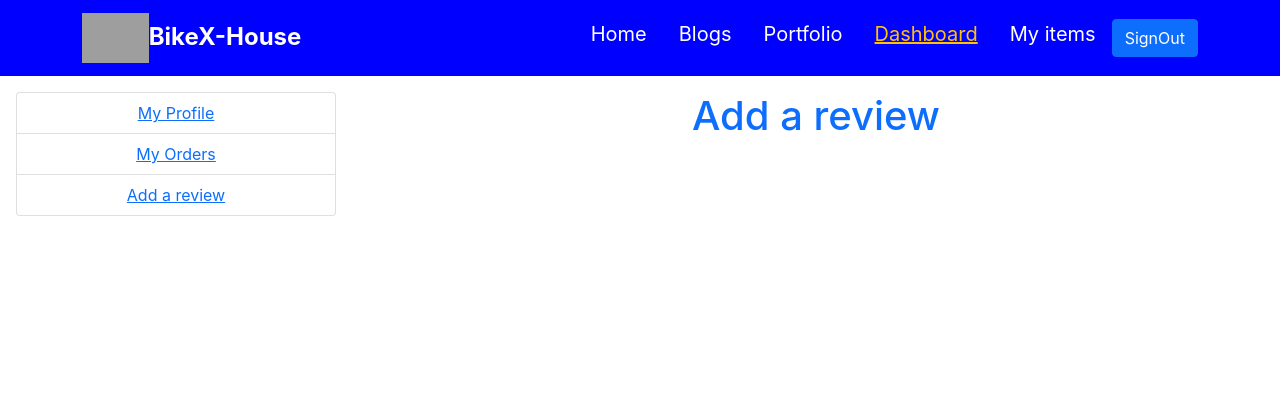
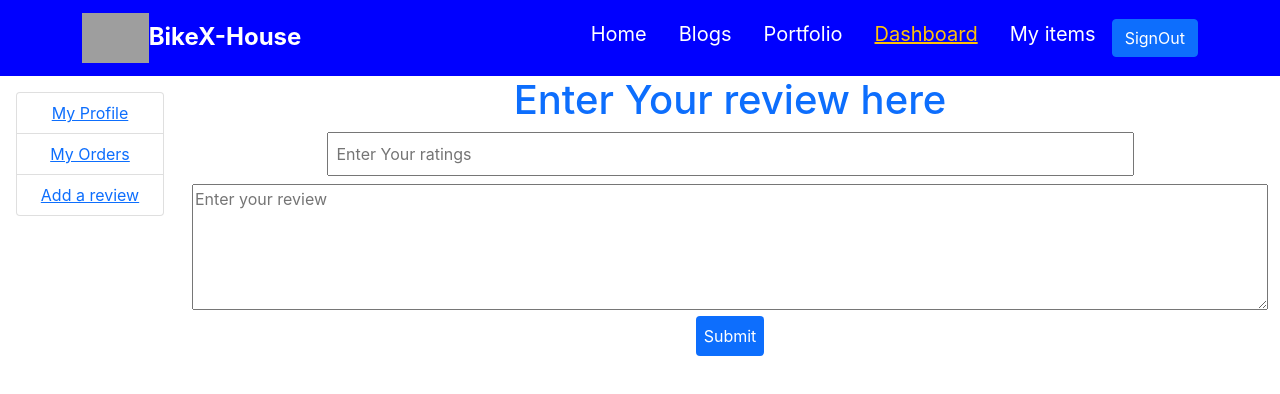
Before and after one commit to Jubayer-cmd/BikeX-House, a React (Create React App) app: page /dashboard/review in a window 1280 px wide. Shown: the top 394 px of the page. Built offline with nearby package versions, Linux system fonts and the light colour scheme; no server answers; sample sign-in values are in the browser's storage; grey boxes are pictures that could not be loaded.

Commit message:
review added

```diff
--- a/src/Components/Dashing/AddProducts.js
+++ b/src/Components/Dashing/AddProducts.js
@@ -18,6 +18,8 @@ const AddProducts = () => {
         if (data.insertedId) {
           reset();
           toast.success("Place order successfully!");
+        } else {
+          toast.error("Fail to add product!");
         }
       });
   };
--- a/src/Components/Dashing/Dashing.js
+++ b/src/Components/Dashing/Dashing.js
@@ -9,8 +9,8 @@ const Dashing = () => {
   const [user] = useAuthState(auth);
   const [admin] = useAdmin(user);
   return (
-    <div className="d-flex">
-      <div className="w-25 my-3 mx-3 text-center">
+    <div className="d-flex distra">
+      <div className="w-25 my-3 mx-3 sm:d-block text-center">
         <ListGroup>
           <ListGroup.Item>
             <Link to="/dashboard">My Profile</Link>
@@ -43,7 +43,7 @@ const Dashing = () => {
           )}
         </ListGroup>
       </div>
-      <div className="mx-auto">
+      <div className="container mx-auto">
         <Outlet></Outlet>
       </div>
     </div>
--- a/src/Components/Dashing/Profile.js
+++ b/src/Components/Dashing/Profile.js
@@ -1,9 +1,112 @@
-import React from "react";
+import React, { useState } from "react";
+import { Button, ListGroup, ListGroupItem } from "react-bootstrap";
+import { useAuthState } from "react-firebase-hooks/auth";
+import { toast } from "react-toastify";
+import auth from "../../firebase.init";
 
 const Profile = () => {
+  const [user] = useAuthState(auth);
+  const [list, setlist] = useState(false);
+  const handleSubmit = (event) => {
+    event.preventDefault();
+
+    const reviews = {};
+    // console.log(reviews);
+    fetch("http://localhost:5000/user", {
+      method: "POST",
+      headers: {
+        authorization: `Bearer ${localStorage.getItem("accessToken")}`,
+        "content-type": "application/json",
+      },
+      body: JSON.stringify(reviews),
+    })
+      .then((res) => res.json())
+      .then((data) => {
+        if (data.insertedId) {
+          toast.success("Profile update successfully!");
+        } else {
+          toast.error("Fail to update profile!");
+        }
+      });
+  };
   return (
-    <div>
-      <h1>here is profile</h1>
+    <div className="mx-auto">
+      <h1 className="text-center text-primary">Your Profile</h1>
+      <div className="w-75">
+        <ListGroup className="list-group-flush">
+          <ListGroupItem>
+            UserName: {user.displayname || "no value"}
+          </ListGroupItem>
+          <ListGroupItem>Email: {user.email}</ListGroupItem>
+          <ListGroupItem>Education:{user?.education}</ListGroupItem>
+          <ListGroupItem>Phone:{user?.phone}</ListGroupItem>
+          <ListGroupItem>Location:{user?.location}</ListGroupItem>
+          <ListGroupItem>Linkedin:{user?.linkedin}</ListGroupItem>
+          <ListGroupItem>About:{user?.about}</ListGroupItem>
+        </ListGroup>
+        <Button className="mx-auto" onClick={() => setlist(true)}>
+          Update
+        </Button>
+      </div>
+      {list && (
+        <div>
+          <form onSubmit={handleSubmit} className="w-75 border-1 text-center">
+            <input
+              className="rounded w-100 p-2 m-2"
+              type="text"
+              name="education"
+              id=""
+              placeholder="Education"
+              required
+            />{" "}
+            <br />
+            <input
+              className="rounded w-100 p-2 m-2"
+              type="text"
+              name="location"
+              id=""
+              placeholder="Location"
+              required
+            />
+            <br />
+            <input
+              className="rounded w-100  p-2 m-2"
+              type="text"
+              name="phone"
+              id=""
+              placeholder="Phone"
+              required
+            />
+            <br />
+            <input
+              className="rounded w-100  p-2 m-2"
+              type="text"
+              name="linkedin"
+              id=""
+              placeholder="Linkedin link"
+              required
+            />
+            <br />
+            <input
+              className="rounded w-100  p-2 m-2"
+              type="text"
+              name="about"
+              id=""
+              placeholder="About yourself"
+              required
+            />{" "}
+            <br />
+            <input
+              className="border-0 bg-primary text-white rounded p-2 m-2"
+              type="submit"
+              value="Submit"
+            />
+            <Button className="btn-danger" onClick={() => setlist(false)}>
+              Cancel
+            </Button>
+          </form>
+        </div>
+      )}
     </div>
   );
 };
--- a/src/Components/Dashing/Review.js
+++ b/src/Components/Dashing/Review.js
@@ -1,9 +1,72 @@
 import React from "react";
+import { useAuthState } from "react-firebase-hooks/auth";
+import { toast } from "react-toastify";
+import auth from "../../firebase.init";
 
 const Review = () => {
+  const [user] = useAuthState(auth);
+  const handleSubmit = (event) => {
+    event.preventDefault();
+    const ratings = event.target.ratings.value;
+    const review = event.target.review.value;
+    const reviews = {
+      rating: ratings,
+      review: review,
+      email: user?.email,
+      image: user?.photoURL,
+      username: user?.displayName,
+    };
+    // console.log(reviews);
+    fetch("http://localhost:5000/review", {
+      method: "POST",
+      headers: {
+        authorization: `Bearer ${localStorage.getItem("accessToken")}`,
+        "content-type": "application/json",
+      },
+      body: JSON.stringify(reviews),
+    })
+      .then((res) => res.json())
+      .then((data) => {
+        if (data.insertedId) {
+          toast.success("Reviews Added successfully!");
+        } else {
+          toast.error("Fail to add Reviews");
+        }
+      });
+  };
   return (
-    <div>
-      <h1 className="text-center text-primary py-3">Add a review</h1>
+    <div className="text-center">
+      <div>
+        <h1 className="text-primary">Enter Your review here</h1>
+        <form onSubmit={handleSubmit}>
+          <input
+            className="w-75 p-2 mb-2"
+            type="number"
+            name="ratings"
+            placeholder="Enter Your ratings"
+            id=""
+            min="1"
+            max="5"
+            step="0.01"
+            required
+          />{" "}
+          <br />
+          <textarea
+            name="review"
+            id=""
+            cols="103"
+            rows="5"
+            placeholder="Enter your review"
+            required
+          ></textarea>
+          <br />
+          <input
+            className="bg-primary border-0 p-2 mb-5 rounded text-white"
+            type="submit"
+            value="Submit"
+          />
+        </form>
+      </div>
     </div>
   );
 };
--- a/src/Components/Home/Banner.css
+++ b/src/Components/Home/Banner.css
@@ -2,3 +2,9 @@
   max-height: 80vh;
   object-fit: cover;
 }
+@media only screen and (max-width: 600px) {
+  .distra {
+    display: block !important;
+    margin: 0 auto;
+  }
+}
--- a/src/Components/Home/Home.js
+++ b/src/Components/Home/Home.js
@@ -5,12 +5,14 @@ import "./Home.css";
 import LastSection from "./LastSection";
 import Parts from "./Parts";
 import TwoSection from "./TwoSection";
+import UserReview from "./UserReview";
 const Home = () => {
   return (
     <div>
       <Banner></Banner>
       <TwoSection></TwoSection>
       <Parts></Parts>
+      <UserReview></UserReview>
       <LastSection></LastSection>
       <Footer></Footer>
     </div>
--- a/src/Components/Home/Parts.js
+++ b/src/Components/Home/Parts.js
@@ -12,7 +12,7 @@ const Parts = () => {
         <p>Top selling Parts</p>
       </header>
       <div className="product-container">
-        {part.slice(0, 6).map((product) => (
+        {part.slice(-6).map((product) => (
           <Products key={product._id} product={product}></Products>
         ))}
       </div>
--- /dev/null
+++ b/src/Components/Home/UserReview.js
@@ -0,0 +1,25 @@
+import React, { useEffect, useState } from "react";
+import UserRow from "./UserRow";
+const UserReview = () => {
+  const [review, setReview] = useState([]);
+  useEffect(() => {
+    fetch("http://localhost:5000/review")
+      .then((res) => res.json())
+      .then((data) => setReview(data));
+  }, [review]);
+  return (
+    <section>
+      <header className="section-header">
+        <h2>Our Values</h2>
+        <p>Your Satisfactions is our main priority</p>
+      </header>
+      <div className="product-container">
+        {review.map((user) => (
+          <UserRow key={user._id} user={user}></UserRow>
+        ))}
+      </div>
+    </section>
+  );
+};
+
+export default UserReview;
--- /dev/null
+++ b/src/Components/Home/UserRow.js
@@ -0,0 +1,31 @@
+import React from "react";
+import { Card, ListGroup, ListGroupItem } from "react-bootstrap";
+
+const UserRow = ({ user }) => {
+  const { username, email, image, review, rating } = user;
+  return (
+    <div>
+      <Card className="shadow" style={{ width: "20rem" }}>
+        <img
+          className="mx-auto circle"
+          src={
+            image ||
+            "https://cdn2.iconfinder.com/data/icons/business-hr-and-recruitment/100/account_blank_face_dummy_human_mannequin_profile_user_-512.png"
+          }
+          alt=""
+          width={"200px"}
+        />
+        <ListGroup className="list-group-flush">
+          <ListGroupItem>UserName: {username || "no value"}</ListGroupItem>
+          <ListGroupItem>Email: {email}</ListGroupItem>
+          <ListGroupItem>Ratings:⭐{rating}</ListGroupItem>
+        </ListGroup>
+        <Card.Body className="text-center">
+          <Card.Text>{review}</Card.Text>
+        </Card.Body>
+      </Card>
+    </div>
+  );
+};
+
+export default UserRow;
```
